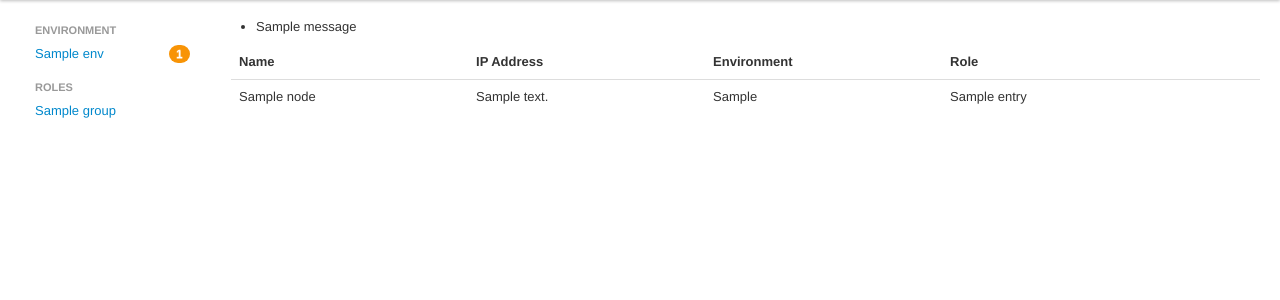
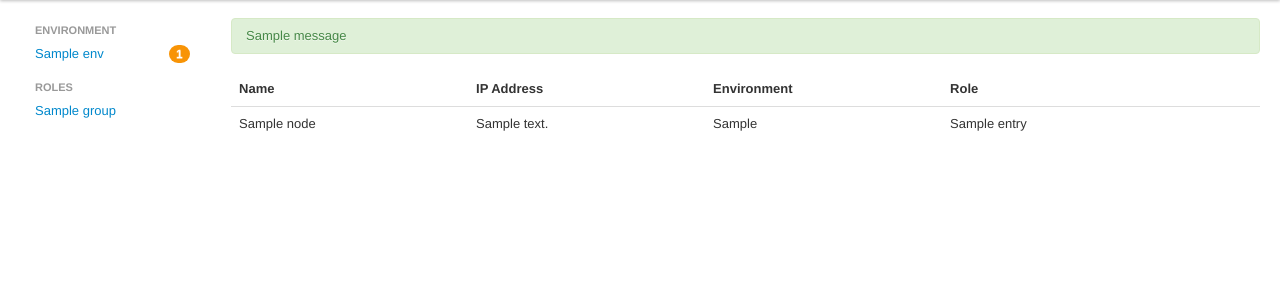
Before and after one commit to tobami/kitchen, a Django app: template kitchen/templates/main.html in a window 1280 px wide. Shown: the part 42-342 px from the top of the page. Run offline with Django 3.2, Linux system fonts and the light colour scheme; the template is opened without the code that fills it: most values are stand-ins (such as "Sample title", 1, 10 or a date in 2020); one stand-in notice (Sample message) is shown; some libraries are stand-ins or nearby versions.

Commit message:
Stylize messages. Fixes #20

```diff
--- a/kitchen/templates/base.html
+++ b/kitchen/templates/base.html
@@ -79,9 +79,9 @@
                 </div>
                 <div class="span10">
                 {% if messages %}
-                    <ul class="messages">{% for message in messages %}
-                        <li{% if message.tags %} class="{{ message.tags }}"{% endif %}>{{ message }}</li>{% endfor %}
-                    </ul>
+                    {% for message in messages %}
+                        <div class="alert{% if message.tags %} alert-{{ message.tags }}{% endif %}">{{ message }}</div>
+                    {% endfor %}
                 {% endif %}
                     {% block bodycontent %}{% endblock %}
                 </div>
```
